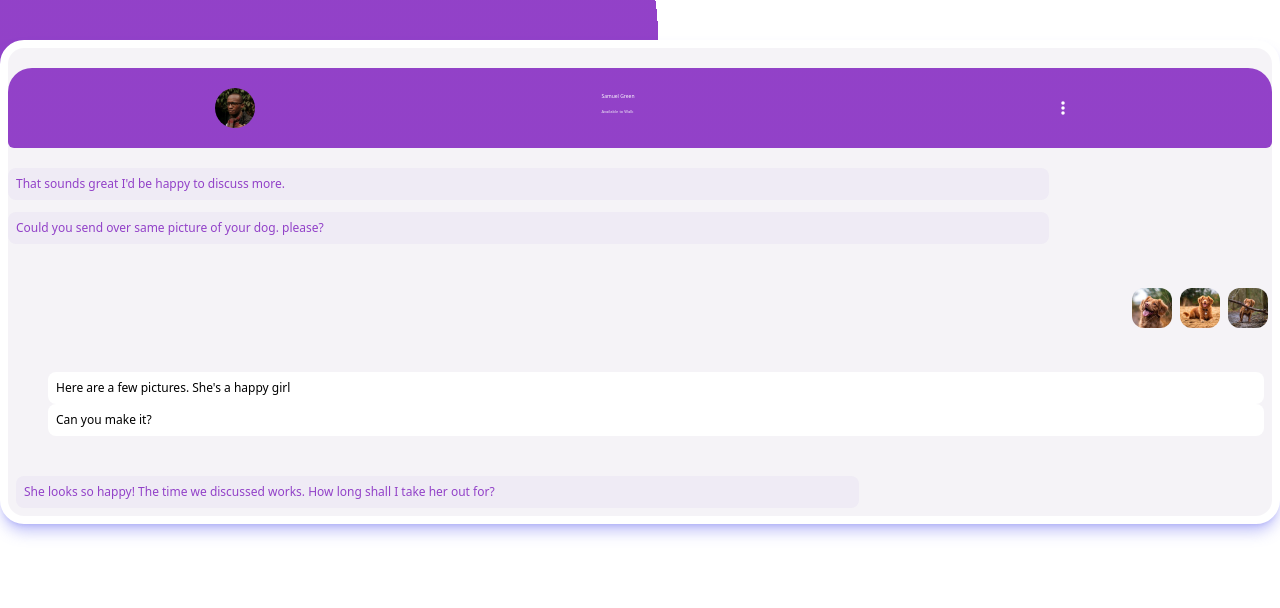
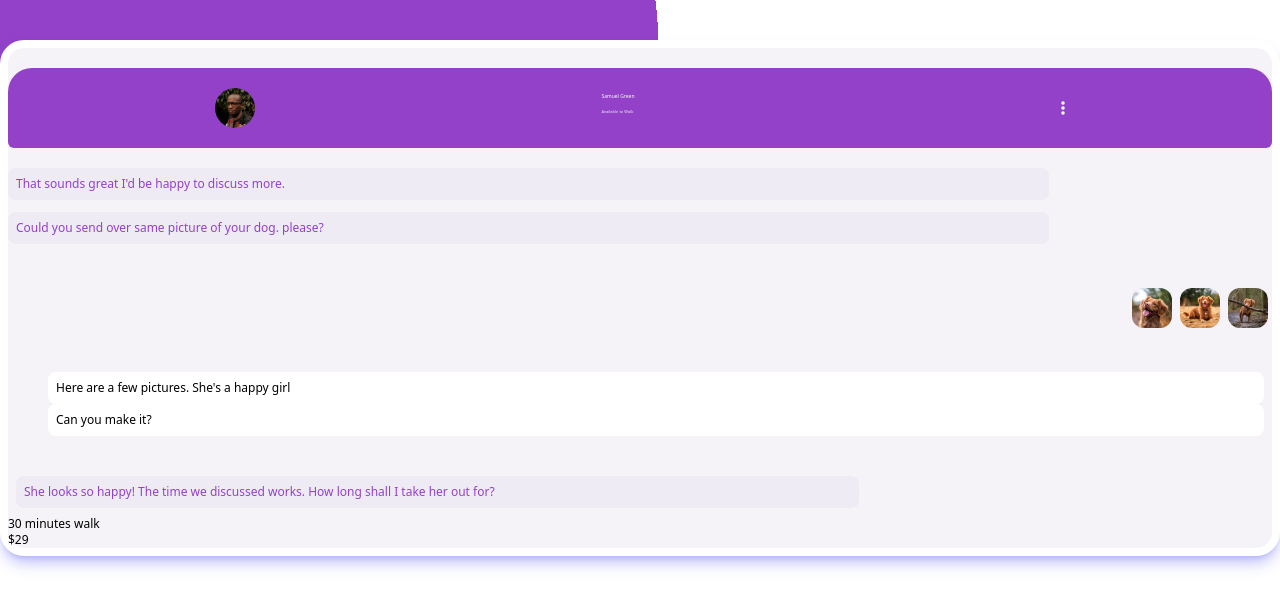
Before and after one commit to Miron-Silviu/chat-app-ilustrator, a website: page docs/index.html in a window 1280 px wide. Drawn offline with Linux system fonts and the light colour scheme.

Commit message:
Build :Create first-price-container.

```diff
--- a/docs/index.html
+++ b/docs/index.html
@@ -90,6 +90,14 @@
           her out for?
         </p>
       </div>
+      <div class="first-price-contatiner">
+        <div>
+          <p>30 minutes walk</p>
+        </div>
+        <div>
+          <p>$29</p>
+        </div>
+      </div>
     </div>
   </body>
 </html>
```
Also changed, not shown: docs/output.css.
